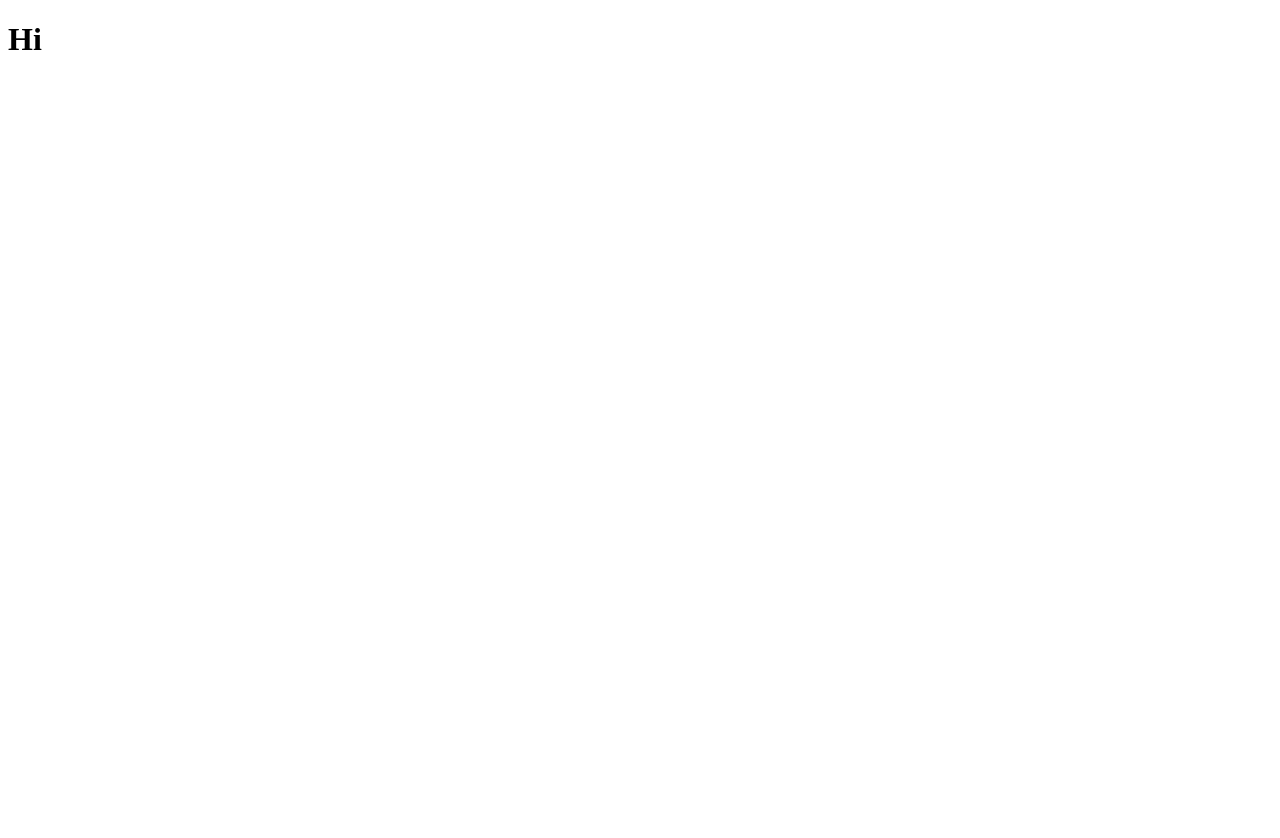
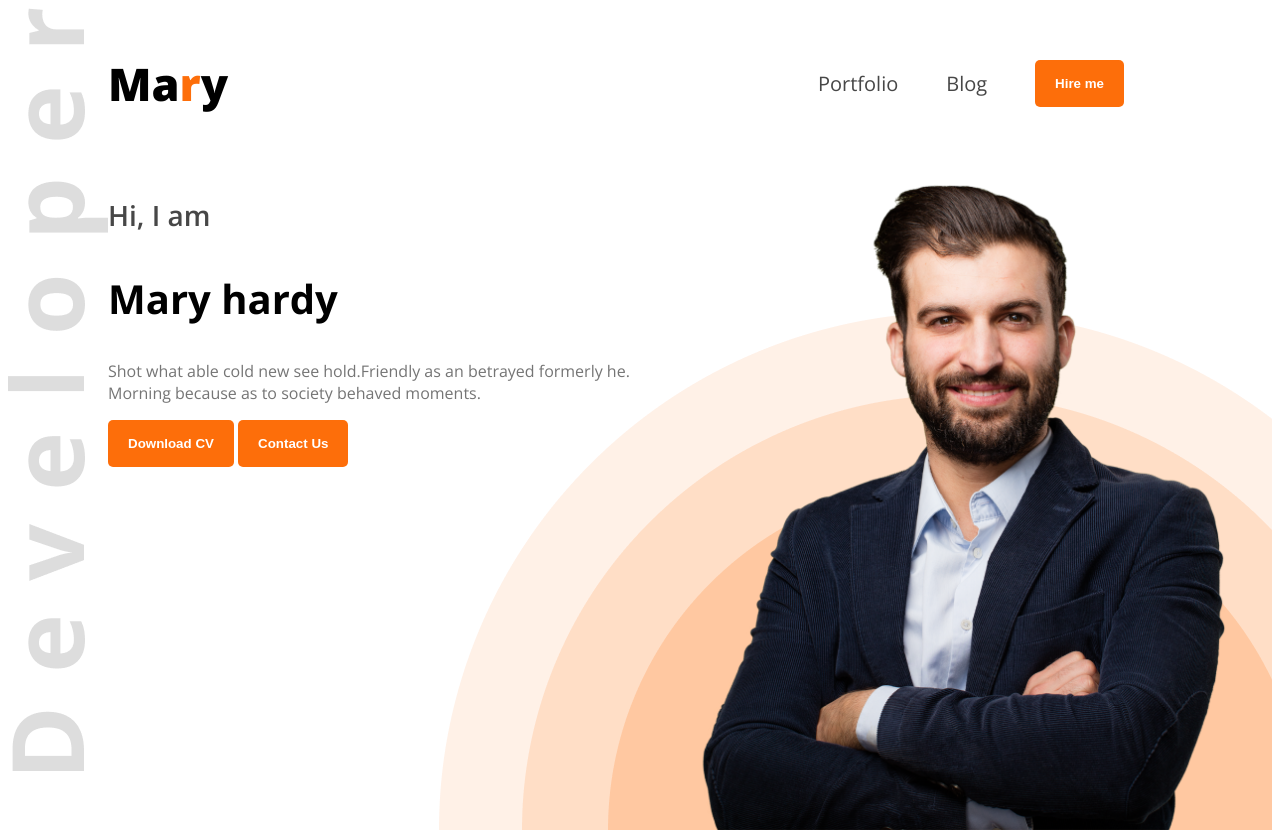
Before and after one commit to asifsarkar01/portfolio, a plain HTML site: page index.html in a window 1280 px wide. Before the commit the page ends 800 px from the top, so only its background shows below. Drawn offline with nearby package versions, Linux system fonts and the light colour scheme.

Commit message:
header-section

```diff
--- a/index.html
+++ b/index.html
@@ -5,11 +5,36 @@
     <meta name="viewport" content="width=device-width, initial-scale=1.0">
      <link rel="shortcut icon" href="icon.jpg" type="image/x-icon">
     <title>Web devloper Portfolio</title>
+<link rel="preconnect" href="https://fonts.googleapis.com">
+<link rel="preconnect" href="https://fonts.gstatic.com" crossorigin>
+<link href="https://fonts.googleapis.com/css2?family=Open+Sans:ital,wght@0,300..800;1,300..800&display=swap" rel="stylesheet">
 
+   <link rel="stylesheet" href="styles/portfolio.css">
 </head>
-<body>
-    <header>
-<h1>Hi</h1>
+<body class="open-sans-normal">
+    <header class="header">
+        <nav>
+            <h3 id="nav-title">Ma<span id="nav-colour">r</span>y</h3>
+
+            <ul>
+                <li><a class="dark-2" href="">Portfolio</a></li>
+                <li><a class="dark-2" href="">Blog</a></li>
+                <li><a href=""><button class="btn-primary">Hire me</button></a></li>
+            </ul>
+        </nav>
+
+         <div class="banner">
+
+            <div class="banner-content">
+         <h4 class="banner-greetigns dark-2">Hi, I am</h4>
+         <h2 class="banner-title">Mary hardy</h2>
+         <p class="banner-description">Shot what able cold new see hold.Friendly as an betrayed formerly he. Morning because as to society behaved moments.</p>
+         <button class="btn-primary">Download CV</button>
+         <button class="btn-primary">Contact Us</button>
+            </div>
+
+            <img class="banner-profile-pic" src="./images/hardy.png" alt="">
+         </div>
     </header>
 
     <main>
--- /dev/null
+++ b/styles/portfolio.css
@@ -0,0 +1,79 @@
+/* Added a google font  */
+.open-sans-normal{
+  font-family: "Open Sans", sans-serif;
+  font-optical-sizing: auto;
+  font-style: normal;
+  font-variation-settings:
+    "wdth" 100;
+}
+/* shared colour in all  element */
+#nav-colour{
+    color: #FD6E0A;
+}
+.dark-2{
+    color: rgba(71, 71, 71, 1);
+}
+/* shared button style  */
+.btn-primary{
+    background-color: #FD6E0A;
+    padding: 16px 20px;
+    border-radius: 5px;
+    color: white;
+   font-weight: bold;
+   border: none;
+}
+
+/* navbar styles  */
+nav{
+    display: flex;
+    align-items: center;
+    justify-content: space-between;
+    margin: 0px 100px ;
+}
+#nav-title{
+    font-weight: 900;
+    font-size: 45px;
+}
+
+nav ul li{
+    list-style: none;
+    margin-right: 48px;
+}
+nav ul{
+    display: flex;
+    align-items: center;
+}
+ul a{
+    text-decoration: none;
+    font-size: 20px;
+}
+
+
+/* banner styles  */
+.banner{
+    display: flex;
+    margin: 0px 38px 0px 100px;
+}
+.banner-content{
+    max-width: 580px;
+}
+.banner-greetigns{
+  font-size: 28px;
+  font-weight: 600;
+}
+.banner-title{
+    font-size: 40px;
+    font-weight: 700;
+}
+.banner-description{
+    color: rgba(117, 117, 117, 1);
+}
+.banner-profile-pic{
+     width: 580px;
+}
+/* header background image add  */
+.header{
+    background-image: url('../images/developer.png'),url('../images/header_bg.png');
+    background-repeat: no-repeat;
+    background-position: top left, bottom right;
+}
```
